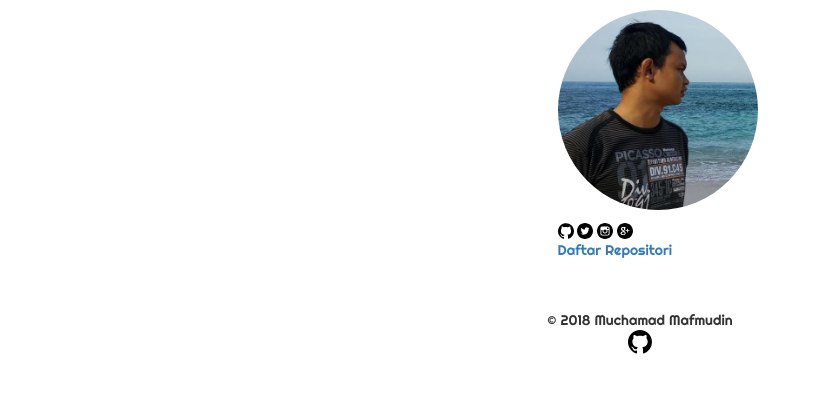
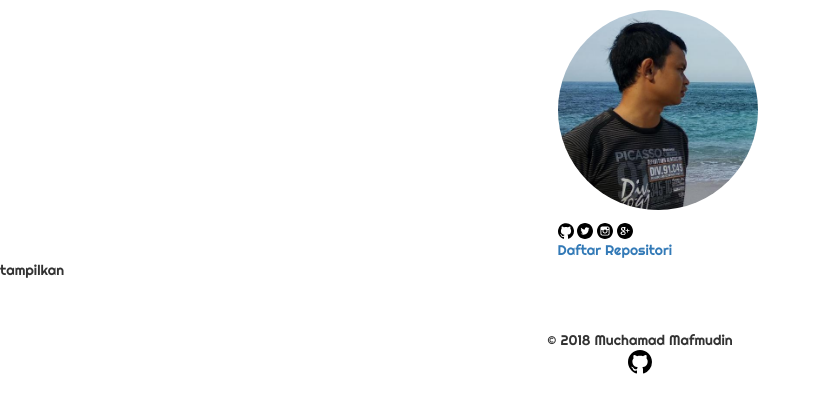
Before and after one commit to mafmudin/mafmudin.github.io, a PHP site: page / in a window 1280 px wide. Shown: the top 413 px of the page, without its empty margins (0-821 px from the left). Run offline with PHP 8.4, Linux system fonts and the light colour scheme.

Commit message:
change to php

```diff
--- a/index.php
+++ b/index.php
@@ -40,6 +40,10 @@
 		</div>
 	</div>
 </div>
+
+<?php
+	echo "tampilkan";
+?>
 <footer id="">
 	<div id="footer-content">&copy; 2018 Muchamad Mafmudin </br>
 		<a aria-label="Homepage" title="GitHub" class="footer-octicon" href="https://github.com">
```
